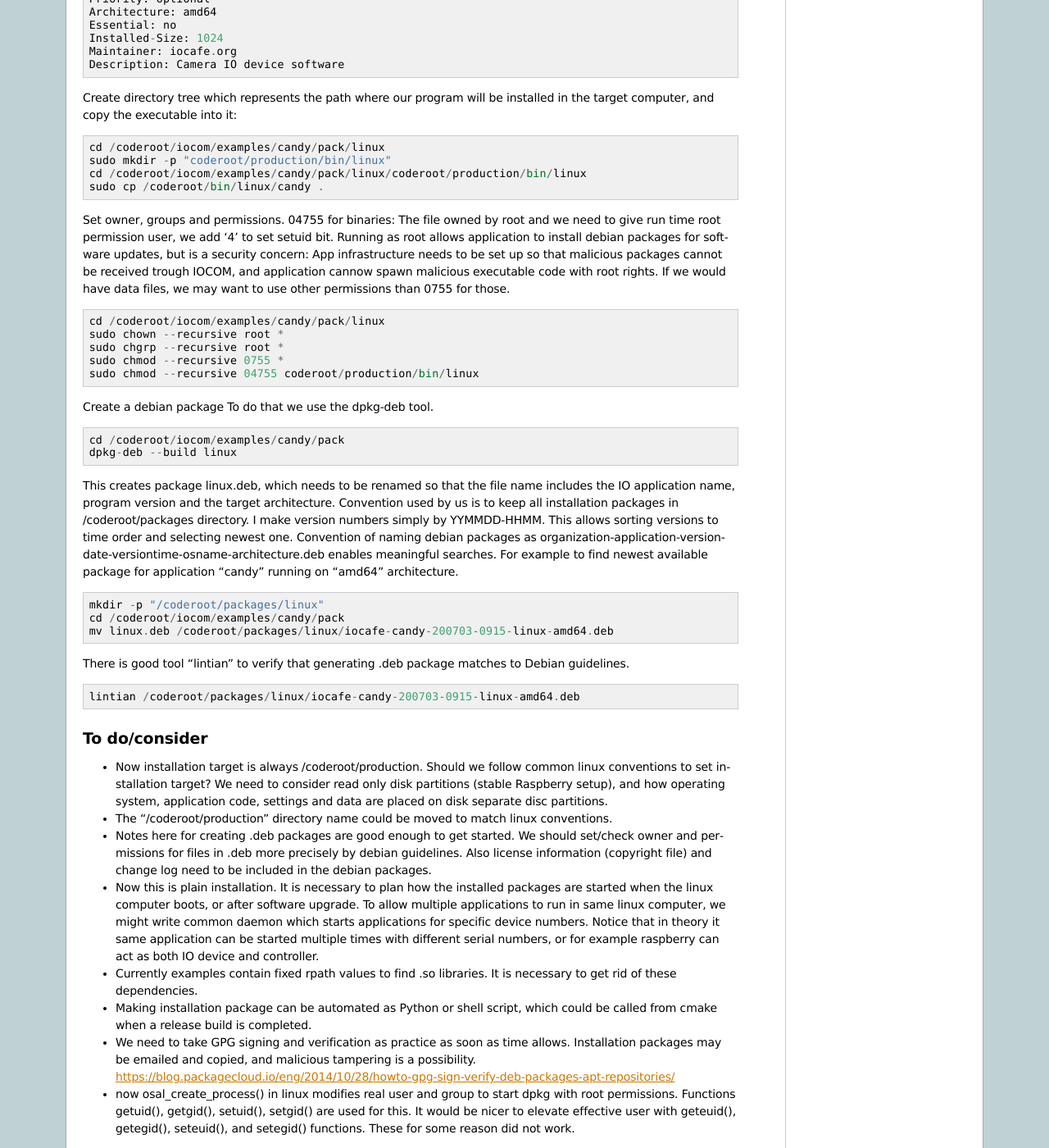
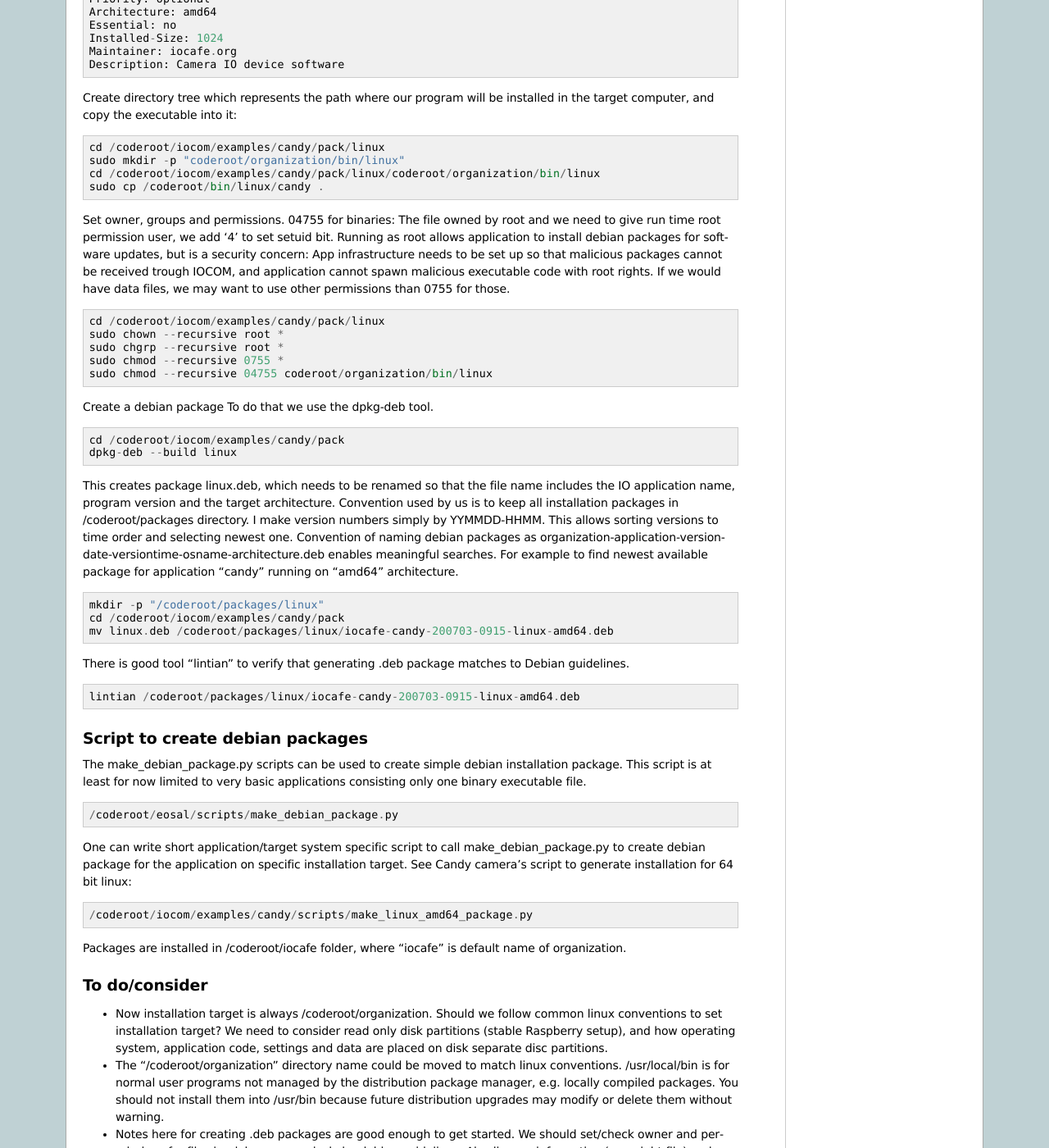
Before and after one commit to iocafe/iocafe-doc, a Sphinx documentation site: the page built from source/infra/installation_packages/200702-linux-installation-packages.rst, in a window 1280 px wide and 1400 px high, scrolled down 767 px. Shown: the whole window at 82% size. Built offline with Sphinx 7.4.7, drawn with Linux system fonts in a browser that asks for light colours; some of the changed text lies outside the part shown.

Commit message:
Scripting "make debian package"

```diff
--- a/source/infra/installation_packages/200702-linux-installation-packages.rst
+++ b/source/infra/installation_packages/200702-linux-installation-packages.rst
@@ -59,15 +59,15 @@ and copy the executable into it:
 ::
 
    cd /coderoot/iocom/examples/candy/pack/linux
-   sudo mkdir -p "coderoot/production/bin/linux"
-   cd /coderoot/iocom/examples/candy/pack/linux/coderoot/production/bin/linux
+   sudo mkdir -p "coderoot/organization/bin/linux"
+   cd /coderoot/iocom/examples/candy/pack/linux/coderoot/organization/bin/linux
    sudo cp /coderoot/bin/linux/candy .
 
 Set owner, groups and permissions.
 04755 for binaries: The file owned by root and we need to give run time root permission user,
 we add '4' to set setuid bit. Running as root allows application to install debian packages
 for software updates, but is a security concern: App infrastructure needs to be set up so
-that malicious packages cannot be received trough IOCOM, and application cannow spawn malicious
+that malicious packages cannot be received trough IOCOM, and application cannot spawn malicious
 executable code with root rights.
 If we would have data files, we may want to use other permissions than 0755 for those.
 ::
@@ -76,7 +76,7 @@ If we would have data files, we may want to use other permissions than 0755 for
    sudo chown --recursive root *
    sudo chgrp --recursive root *
    sudo chmod --recursive 0755 *
-   sudo chmod --recursive 04755 coderoot/production/bin/linux
+   sudo chmod --recursive 04755 coderoot/organization/bin/linux
 
 Create a debian package
 To do that we use the dpkg-deb tool.
@@ -107,14 +107,37 @@ There is good tool "lintian" to verify that generating .deb package matches to D
 
    lintian /coderoot/packages/linux/iocafe-candy-200703-0915-linux-amd64.deb
 
+Script to create debian packages
+*********************************
+The make_debian_package.py scripts can be used to create simple debian installation package. This script
+is at least for now limited to very basic applications consisting only one binary executable file.
+
+::
+
+   /coderoot/eosal/scripts/make_debian_package.py
+
+One can write short application/target system specific script to call make_debian_package.py to create debian
+package for the application on specific installation target. See Candy camera's script to generate installation
+for 64 bit linux:
+
+::
+
+   /coderoot/iocom/examples/candy/scripts/make_linux_amd64_package.py
+
+
+Packages are installed in /coderoot/iocafe folder, where "iocafe" is default name of organization.
+
 
 To do/consider
 ***************
 
-* Now installation target is always /coderoot/production. Should we follow common linux conventions to set installation target?
+* Now installation target is always /coderoot/organization. Should we follow common linux conventions to set installation target?
   We need to consider read only disk partitions (stable Raspberry setup), and how operating system, application code, settings
   and data are placed on disk separate disc partitions.
-* The "/coderoot/production" directory name could be moved to match linux conventions.
+* The "/coderoot/organization" directory name could be moved to match linux conventions.
+  /usr/local/bin is for normal user programs not managed by the distribution package
+  manager, e.g. locally compiled packages. You should not install them into /usr/bin
+  because future distribution upgrades may modify or delete them without warning.
 * Notes here for creating .deb packages are good enough to get started. We should set/check owner and permissions for
   files in .deb more precisely by debian guidelines. Also license information (copyright file) and change log need to be
   included in the debian packages.
@@ -123,8 +146,6 @@ To do/consider
   which starts applications for specific device numbers. Notice that in theory it same application can be started multiple
   times with different serial numbers, or for example raspberry can act as both IO device and controller.
 * Currently examples contain fixed rpath values to find .so libraries. It is necessary to get rid of these dependencies.
-* Making installation package can be automated as Python or shell script, which could be called from cmake when a release
-  build is completed.
 * We need to take GPG signing and verification as practice as soon as time allows. Installation packages may be emailed
   and copied, and malicious tampering is a possibility.
   https://blog.packagecloud.io/eng/2014/10/28/howto-gpg-sign-verify-deb-packages-apt-repositories/
```
